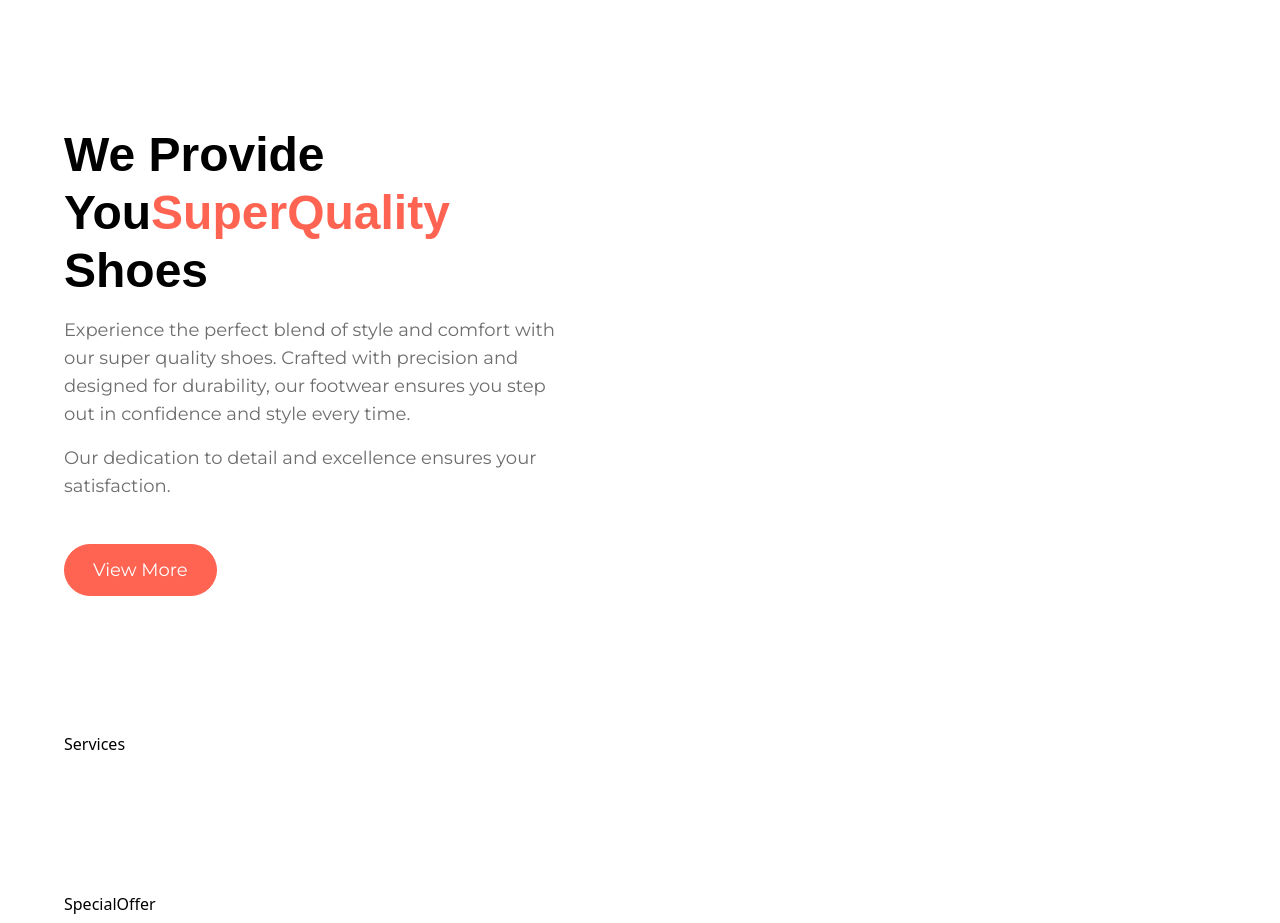
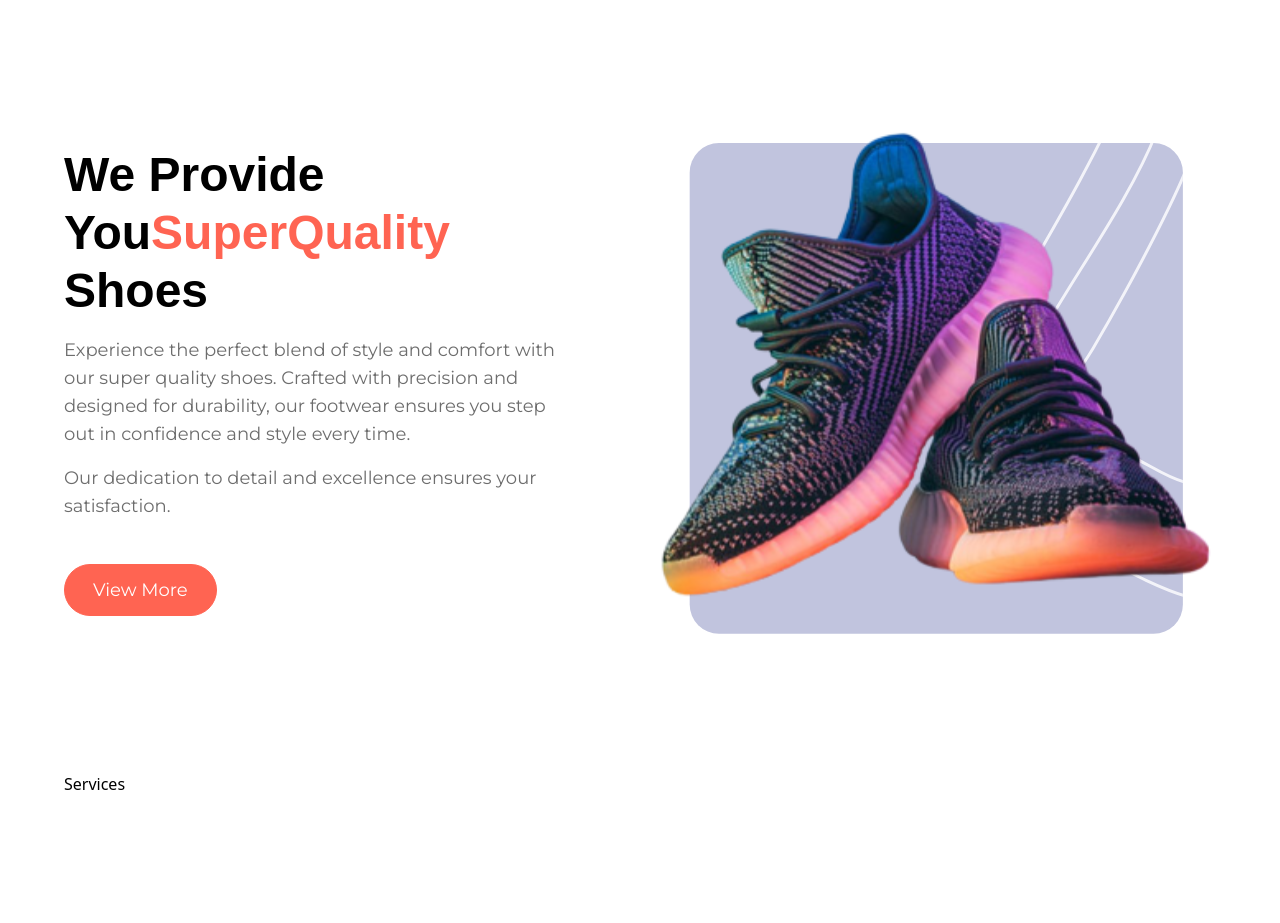
Before and after one commit to Sheeba193/nikestore, a React (Vite) app: page / in a window 1280 px wide. Shown: the part 1740-2663 px from the top of the page. Built offline with nearby package versions, Linux system fonts and the light colour scheme; a web font is replaced by a local one.

Commit message:
include shoe image in SuperQuality section

```diff
--- a/src/sections/SuperQuality.jsx
+++ b/src/sections/SuperQuality.jsx
@@ -1,4 +1,5 @@
 import Button from "../components/Button"
+import { shoe8 } from "../assets/images"
 const SuperQuality = () => {
   return (
     <section id="about-us"
@@ -21,8 +22,14 @@ const SuperQuality = () => {
           label="View More"
          />
         </div>
+      </div>
 
-
+      <div className="flex-1 flex justify-center items-center">
+        <img src={shoe8}
+         alt="shoe8"
+         width={570}
+         height={522}
+         className="object-contain" />
       </div>
     </section>
   )
```
